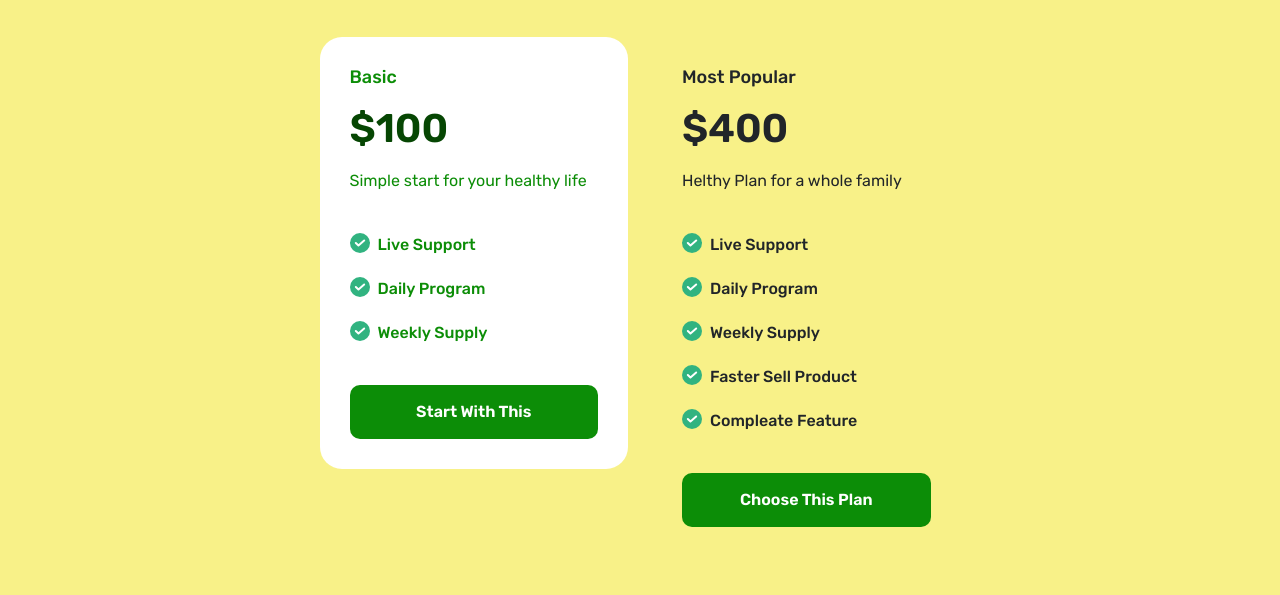
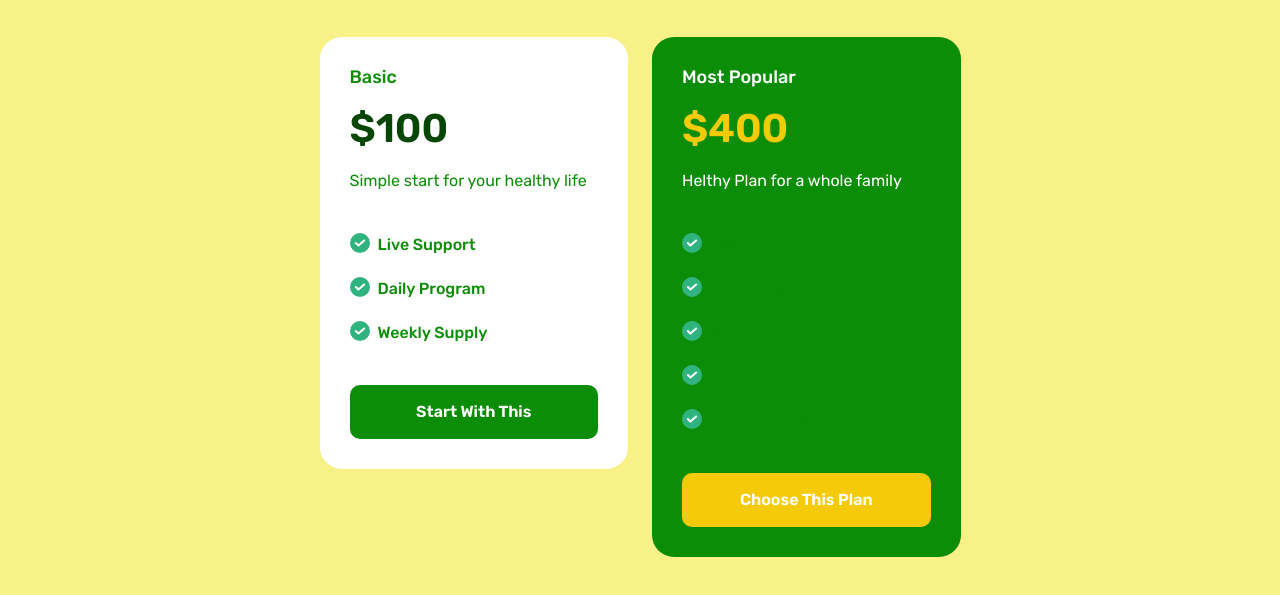
Before and after one commit to faqih996/LEARNSCSS, a plain HTML site: page index.html in a window 1280 px wide. Shown: the part 775-1370 px from the top of the page. Drawn offline with nearby package versions, Linux system fonts and the light colour scheme.

Commit message:
Perbaikan SASS

```diff
--- a/Style/main.css
+++ b/Style/main.css
@@ -87,47 +87,47 @@ body {
 .pricing {
   margin-top: 80px;
   background: #f8f188;
-  padding: 70px;
+  padding: 70px 0 70px 0;
 }
 
-.pricing .master-card, .pricing .basic-card {
+.pricing .master-card, .pricing .basic-card, .pricing .most-card {
   padding: 30px;
   border-radius: 22px;
 }
 
-.pricing .master-card .name, .pricing .basic-card .name {
+.pricing .master-card .name, .pricing .basic-card .name, .pricing .most-card .name {
   font-size: 18px;
   font-weight: 500;
 }
 
-.pricing .master-card .price, .pricing .basic-card .price {
+.pricing .master-card .price, .pricing .basic-card .price, .pricing .most-card .price {
   font-size: 40px;
   font-weight: 600;
   margin-top: 16px;
   margin-bottom: 16px;
 }
 
-.pricing .master-card .support, .pricing .basic-card .support {
+.pricing .master-card .support, .pricing .basic-card .support, .pricing .most-card .support {
   font-size: 16px;
   margin-bottom: 40px;
 }
 
-.pricing .master-card .item-benefit, .pricing .basic-card .item-benefit {
+.pricing .master-card .item-benefit, .pricing .basic-card .item-benefit, .pricing .most-card .item-benefit {
   margin-bottom: 20px;
 }
 
-.pricing .master-card .item-benefit img, .pricing .basic-card .item-benefit img {
+.pricing .master-card .item-benefit img, .pricing .basic-card .item-benefit img, .pricing .most-card .item-benefit img {
   float: left;
   margin-right: 8px;
 }
 
-.pricing .master-card .item-benefit p, .pricing .basic-card .item-benefit p {
+.pricing .master-card .item-benefit p, .pricing .basic-card .item-benefit p, .pricing .most-card .item-benefit p {
   font-size: 16px;
   font-weight: 500;
   margin-top: 8px;
 }
 
-.pricing .master-card .btn, .pricing .basic-card .btn {
+.pricing .master-card .btn, .pricing .basic-card .btn, .pricing .most-card .btn {
   margin-top: 20px;
   width: 100%;
 }
@@ -151,4 +151,28 @@ body {
 .pricing .basic-card .item-benefit p {
   color: #0c8d07;
 }
+
+.pricing .most-card {
+  background: #0c8d07;
+}
+
+.pricing .most-card .btn-primary {
+  background: #f5ca09 !important;
+}
+
+.pricing .most-card .name {
+  color: #ffff;
+}
+
+.pricing .most-card .price {
+  color: #f5ca09;
+}
+
+.pricing .most-card .support {
+  color: #ffff;
+}
+
+.pricing .most-card .item-benefit p {
+  color: #0c8d07;
+}
 /*# sourceMappingURL=main.css.map */
```
Also changed, not shown: 1 other file.
